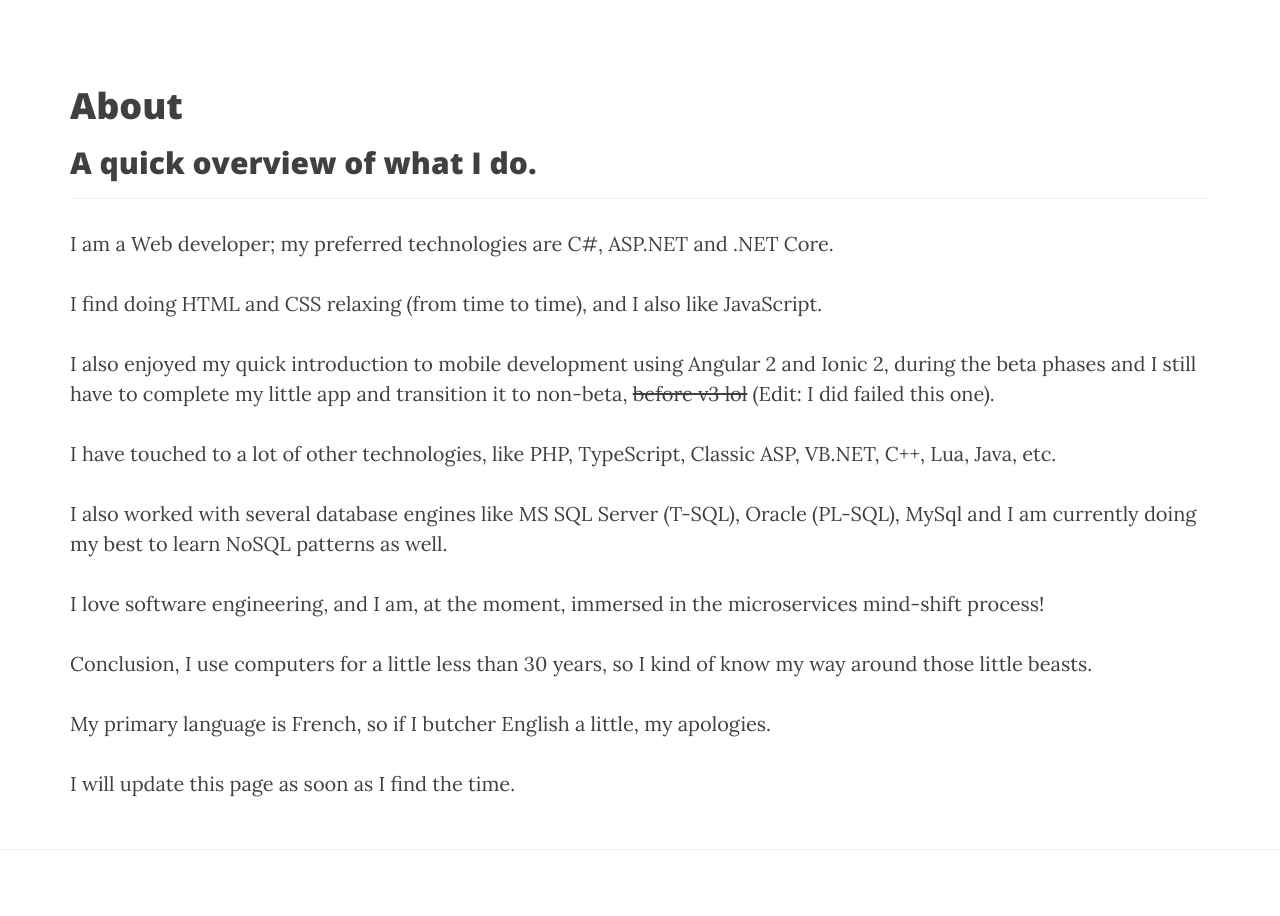
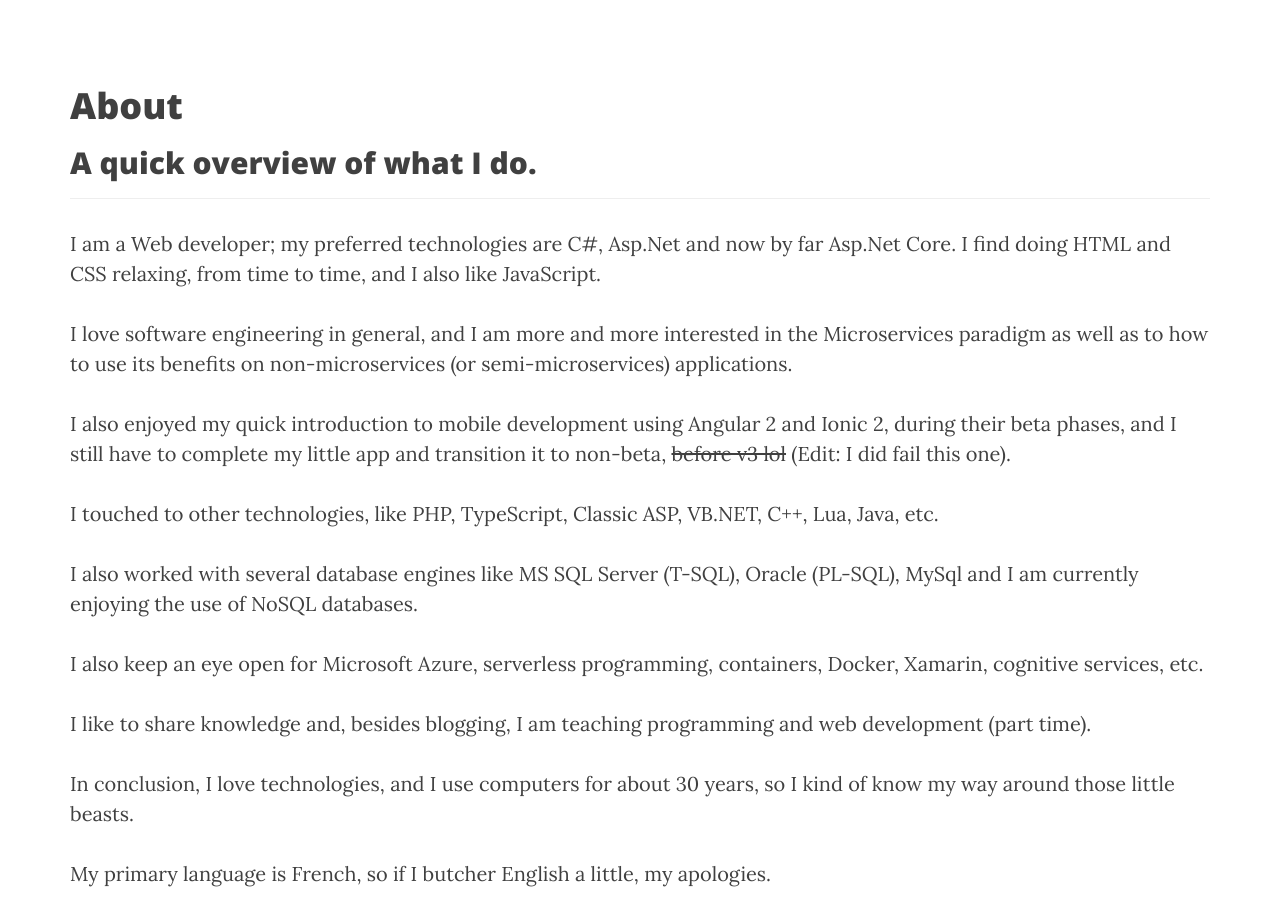
Before and after one commit to ForEvolve/forevolve.github.io, a Jekyll site: the page built from about.md, in a window 1280 px wide and 1400 px high, cut to the strip 484-1400 px from the top of the window. Built offline with Jekyll 4.4.1, drawn with Linux system fonts in a browser that asks for light colours; nearby versions of some CDN libraries; a script that is not in the unit is left out; comment, search, counter and statistics services are not loaded.

Commit message:
Updated about
#178

```diff
--- a/about.md
+++ b/about.md
@@ -5,20 +5,21 @@
 header-img: "//cdn.forevolve.com/blog/images/pages-header/about-header-drone.jpg"
 ---
 
-I am a Web developer; my preferred technologies are C#, ASP.NET and .NET Core.
+I am a Web developer; my preferred technologies are C#, Asp.Net and now by far Asp.Net Core.
+I find doing HTML and CSS relaxing, from time to time, and I also like JavaScript.
 
-I find doing HTML and CSS relaxing (from time to time), and I also like JavaScript.
+I love software engineering in general, and I am more and more interested in the Microservices paradigm as well as to how to use its benefits on non-microservices (or semi-microservices) applications.
 
-I also enjoyed my quick introduction to mobile development using Angular 2 and Ionic 2, during the beta phases and I still have to complete my little app and transition it to non-beta, <del>before v3 lol</del> (Edit: I did failed this one).
+I also enjoyed my quick introduction to mobile development using Angular 2 and Ionic 2, during their beta phases, and I still have to complete my little app and transition it to non-beta, <del>before v3 lol</del> (Edit: I did fail this one).
 
-I have touched to a lot of other technologies, like PHP, TypeScript, Classic ASP, VB.NET, C++, Lua, Java, etc.
+I touched to other technologies, like PHP, TypeScript, Classic ASP, VB.NET, C++, Lua, Java, etc.
 
-I also worked with several database engines like MS SQL Server (T-SQL), Oracle (PL-SQL), MySql and I am currently doing my best to learn NoSQL patterns as well.
+I also worked with several database engines like MS SQL Server (T-SQL), Oracle (PL-SQL), MySql and I am currently enjoying the use of NoSQL databases.
 
-I love software engineering, and I am, at the moment, immersed in the microservices mind-shift process!
+I also keep an eye open for Microsoft Azure, serverless programming, containers, Docker, Xamarin, cognitive services, etc.
 
-Conclusion, I use computers for a little less than 30 years, so I kind of know my way around those little beasts.
+I like to share knowledge and, besides blogging, I am teaching programming and web development (part time).
+
+In conclusion, I love technologies, and I use computers for about 30 years, so I kind of know my way around those little beasts.
 
 My primary language is French, so if I butcher English a little, my apologies.
-
-I will update this page as soon as I find the time.
```
